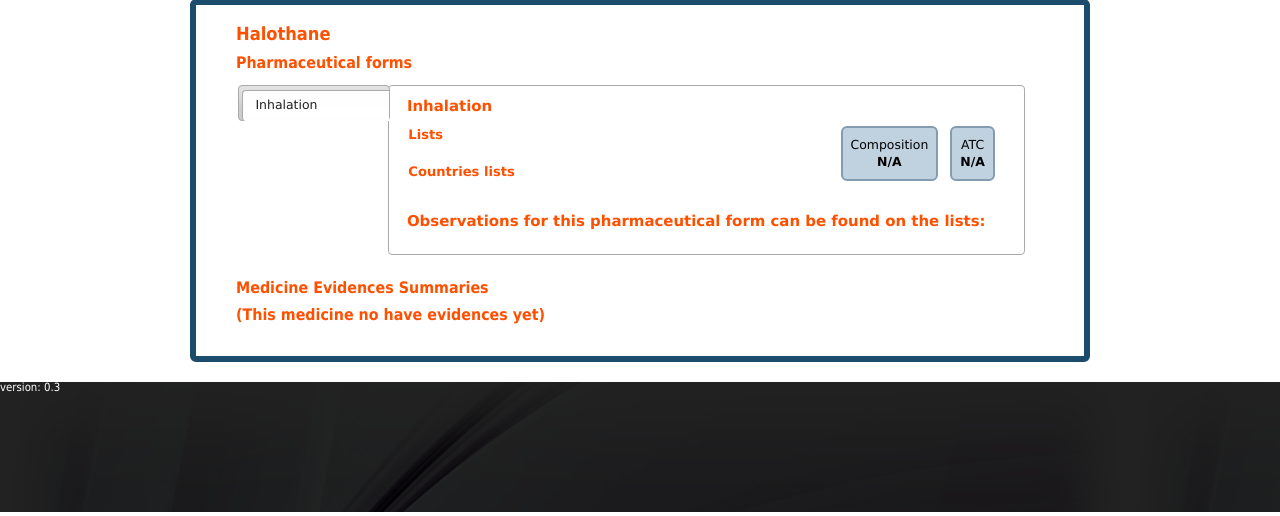
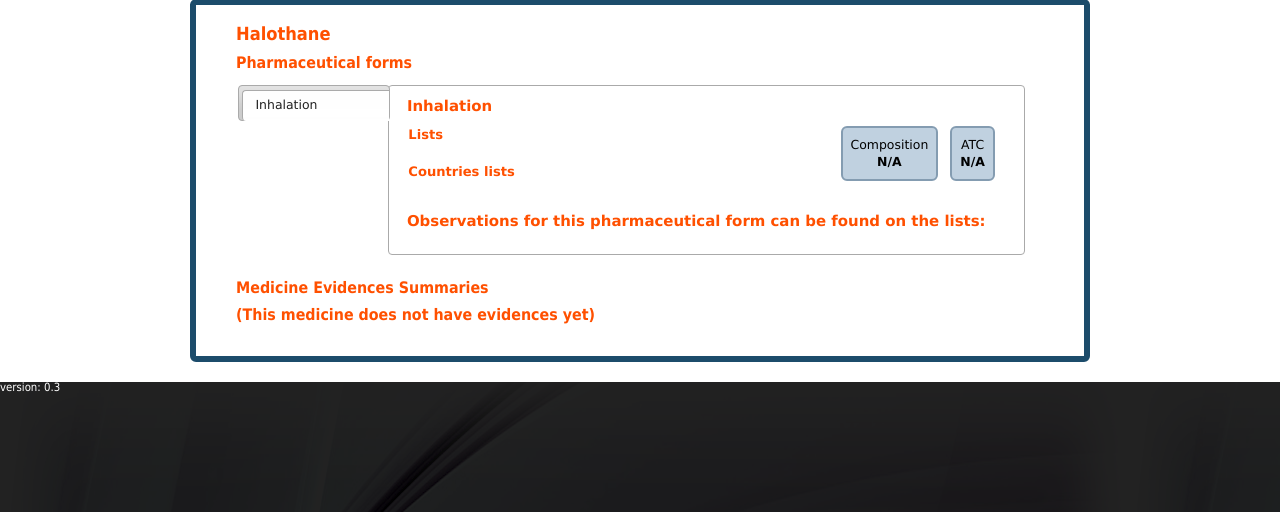
Before and after one commit to bireme/medlist, a Django app: page /medicine/1/ in a window 1280 px wide. Shown: the part 251-767 px from the top of the page. Run offline with Django 3.2, Linux system fonts and the light colour scheme; data comes from the database, SQL or seed files in the repository; data that the repository does not hold is empty; parts of the project's set-up code (start-up, migrations or seed data) failed here and were passed over; some libraries are stand-ins or nearby versions.

Commit message:
Fix text on show medicine page (#80)

```diff
--- a/medlist/templates/directory/show_medicine.html
+++ b/medlist/templates/directory/show_medicine.html
@@ -224,7 +224,7 @@
 					{% endfor %}
 				</ul>
 			{% else %}
-				<div class="blockSubTitle">({% trans "This medicine no have evidences yet" %})</div>
+				<div class="blockSubTitle">({% trans "This medicine does not have evidences yet" %})</div>
 			{% endif %}
 		</div>
 
```
Also changed, not shown: medlist/locale/es/LC_MESSAGES/django.po, medlist/locale/pt_BR/LC_MESSAGES/django.po, 2 other files.
